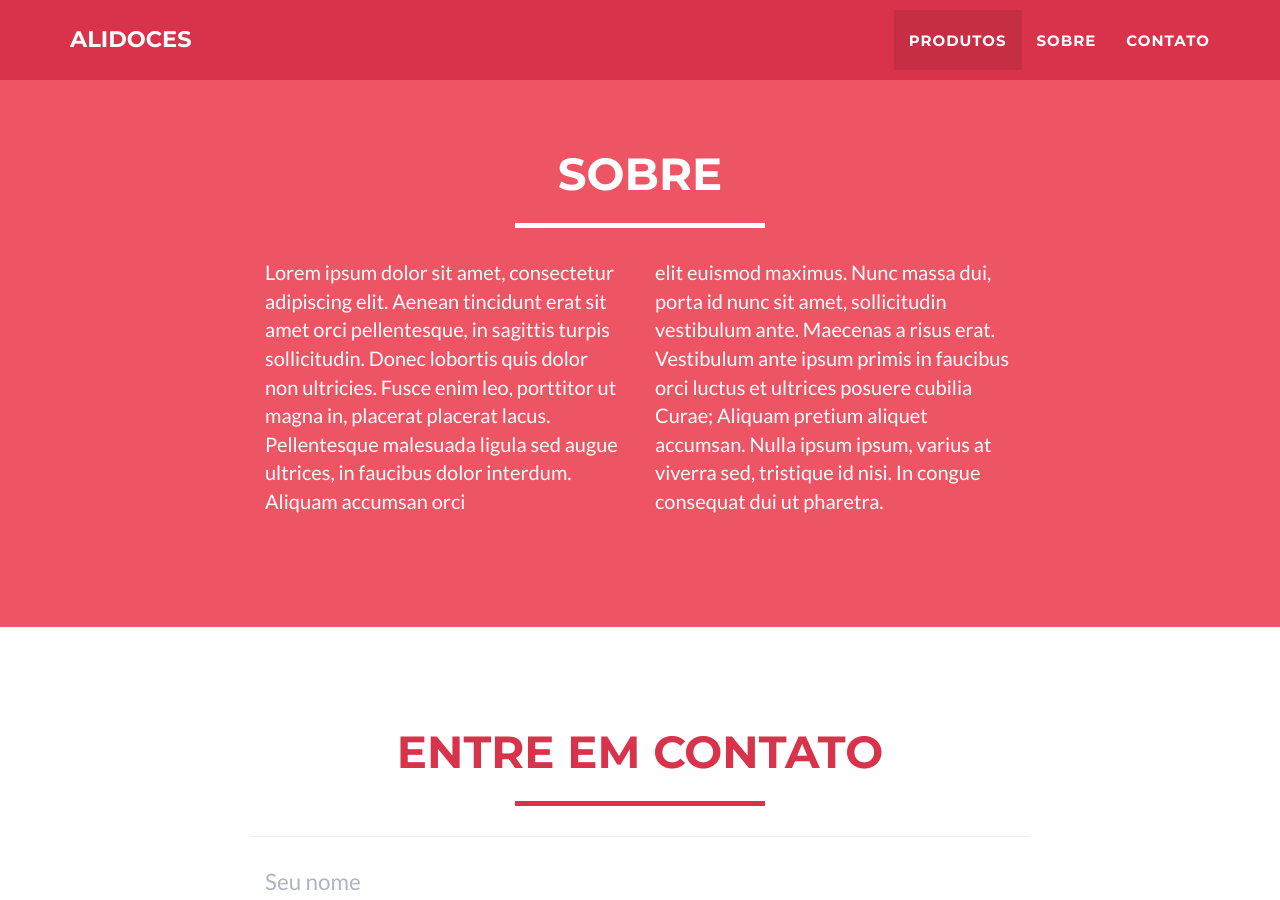
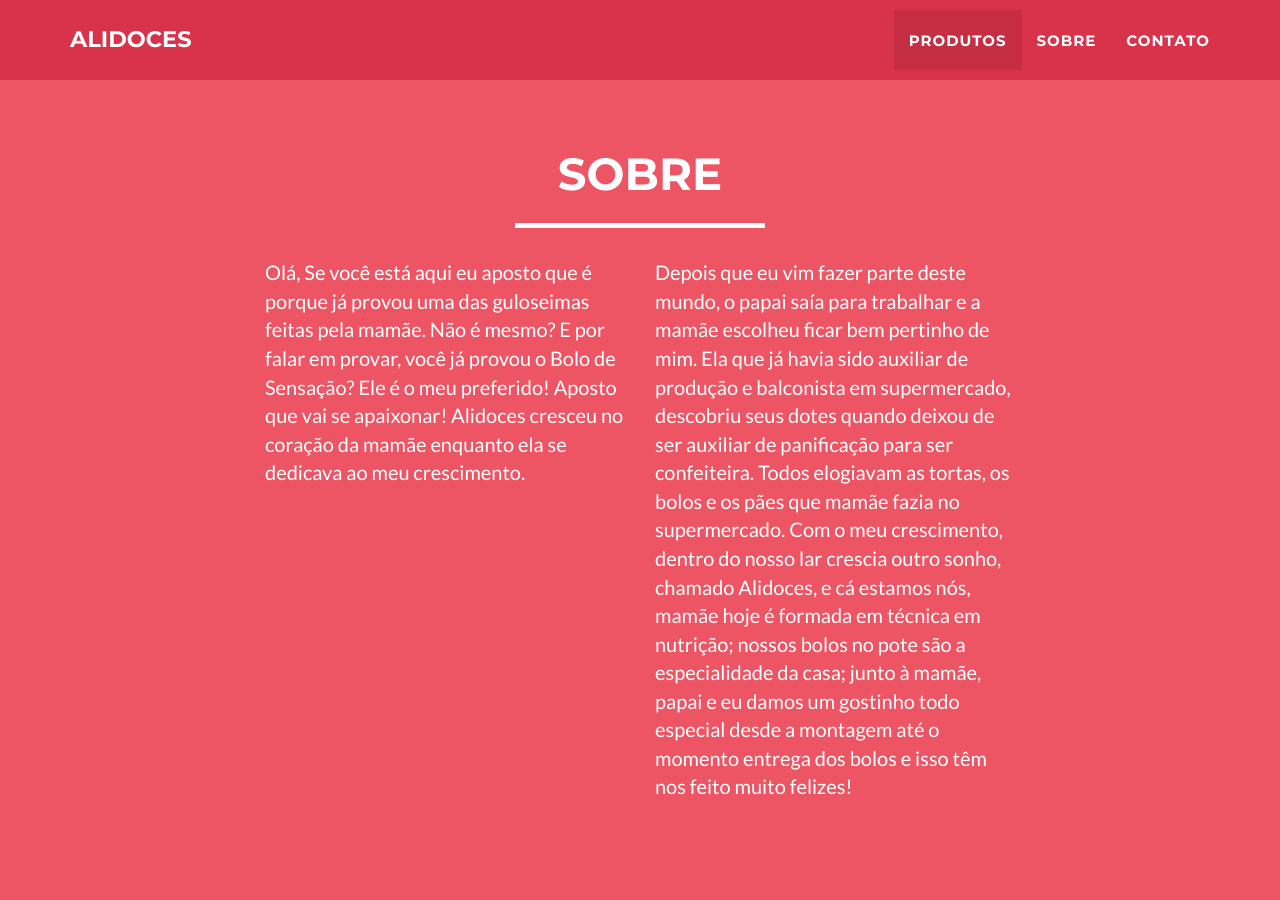
Before and after one commit to SamuelSilvaG/alidoces, a Jekyll site: the page built from index.html, in a window 1280 px wide and 900 px high, scrolled down 1286 px. Built offline with Jekyll 4.4.1, drawn with Linux system fonts in a browser that asks for light colours.

Commit message:
Update sobre.html

```diff
--- a/_includes/sobre.html
+++ b/_includes/sobre.html
@@ -9,10 +9,13 @@
             </div>
             <div class="row">
                 <div class="col-lg-4 col-lg-offset-2">
-                    <p>Lorem ipsum dolor sit amet, consectetur adipiscing elit. Aenean tincidunt erat sit amet orci pellentesque, in sagittis turpis sollicitudin. Donec lobortis quis dolor non ultricies. Fusce enim leo, porttitor ut magna in, placerat placerat lacus. Pellentesque malesuada ligula sed augue ultrices, in faucibus dolor interdum. Aliquam accumsan orci</p>
+                    <p>Olá,
+Se você está aqui eu aposto que é porque já provou uma das guloseimas feitas pela mamãe. Não é mesmo?
+E por falar em provar, você já provou o Bolo de Sensação? Ele é o meu preferido! Aposto que vai se apaixonar!
+Alidoces cresceu no coração da mamãe enquanto ela se dedicava ao meu crescimento.</p>
                 </div>
                 <div class="col-lg-4">
-                    <p> elit euismod maximus. Nunc massa dui, porta id nunc sit amet, sollicitudin vestibulum ante. Maecenas a risus erat. Vestibulum ante ipsum primis in faucibus orci luctus et ultrices posuere cubilia Curae; Aliquam pretium aliquet accumsan. Nulla ipsum ipsum, varius at viverra sed, tristique id nisi. In congue consequat dui ut pharetra. </p>
+                    <p> Depois que eu vim fazer parte deste mundo, o papai saía para trabalhar e a mamãe escolheu ficar bem pertinho de mim. Ela que já havia sido auxiliar de produção e balconista em supermercado, descobriu seus dotes quando deixou de ser auxiliar de panificação para ser confeiteira. Todos elogiavam as tortas, os bolos e os pães que mamãe fazia no supermercado. Com o meu crescimento, dentro do nosso lar crescia outro sonho, chamado Alidoces, e cá estamos nós, mamãe hoje é formada em técnica em nutrição; nossos bolos no pote são a especialidade da casa; junto à mamãe, papai e eu damos um gostinho todo especial desde a montagem até o momento entrega dos bolos e isso têm nos feito muito felizes! </p>
                 </div>
                 <div class="col-lg-8 col-lg-offset-2 text-center">
 
```
